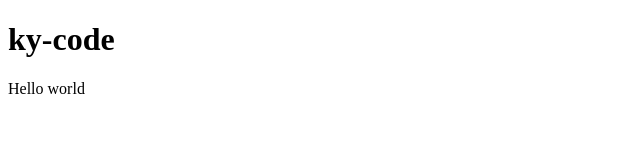
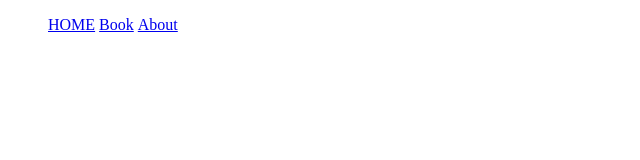
Before and after one commit to joseprensa/Barber-HUNTER, a plain HTML site: page index.html in a window 1280 px wide. Shown: the whole page, without its empty margins (0-640 px from the left). Drawn offline with Linux system fonts and the light colour scheme.

Commit message:
git commit & push

```diff
--- /dev/null
+++ b/index.css
@@ -0,0 +1,5 @@
+li {
+    display: flex;
+    display: inline-block;
+    text-decoration: none;
+}
--- a/index.html
+++ b/index.html
@@ -4,12 +4,26 @@
     <meta charset="UTF-8">
     <meta http-equiv="X-UA-Compatible" content="IE=edge">
     <meta name="viewport" content="width=device-width, initial-scale=1.0">
-    <title>Document</title>
+    <link rel="stylesheet" href="index.css">
+    <title>appoiment</title>
 </head>
 <body>
     <header>
-        <h1>ky-code</h1>
+        <nav >
+        <ul>
+            <li> <a href="index.html">HOME</a> </li>
+            <li> <a href="book.html">Book</a> </li>
+            <li> <a href="about.html">About</a> </li>
+        </ul>
+        </nav>
     </header>
-    Hello world
+
+    <main>
+
+    </main>
+
+    <footer>
+
+    </footer>
 </body>
 </html>
```
Also changed, not shown: about.html (added), book.html (added).
